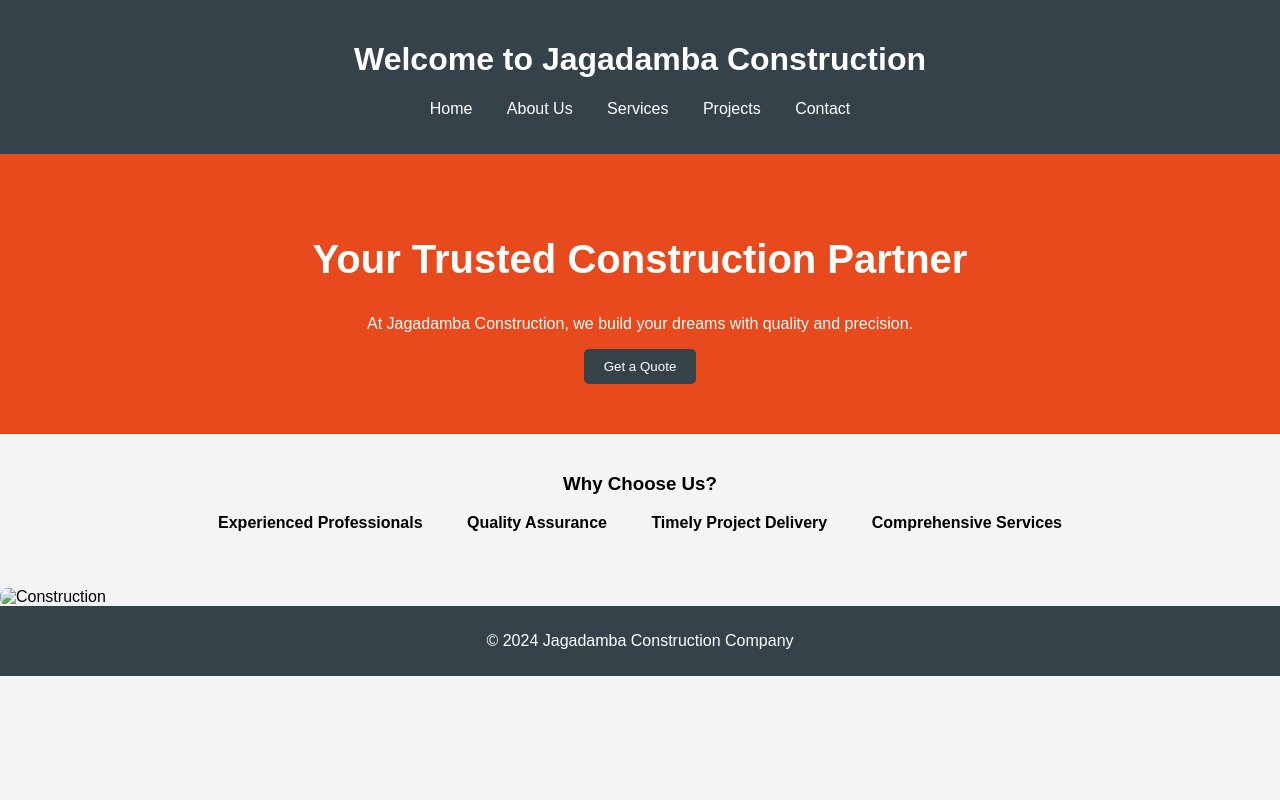
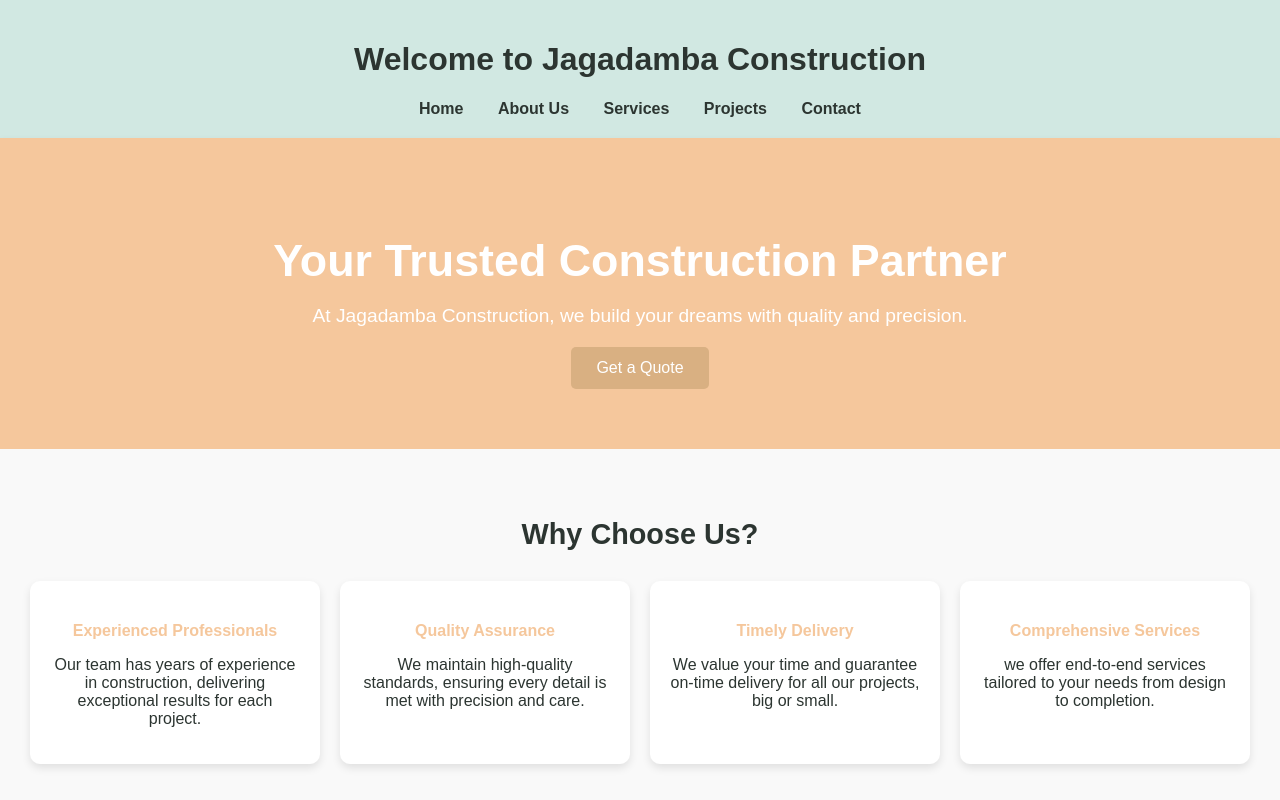
Before and after one commit to Sharanbabu1/Jagadamba-Construction-Company-_MSD424PER1, a website: page index.html in a window 1280 px wide. Shown: the top 800 px of the page. Drawn offline with Linux system fonts and the light colour scheme.

Commit message:
Update index.html

```diff
--- a/index.html
+++ b/index.html
@@ -10,60 +10,112 @@
             margin: 0;
             padding: 0;
             background-color: #f4f4f4;
+            color: #2c3531;
         }
         header {
-            background: #35424a;
-            color: #ffffff;
+            background: #D1E8E2;
+            color: #2c3531;
             padding: 20px 0;
             text-align: center;
+            box-shadow: 0 4px 8px rgba(0, 0, 0, 0.1);
         }
         nav ul {
             list-style: none;
             padding: 0;
+            margin: 0;
         }
         nav ul li {
             display: inline;
             margin: 0 15px;
         }
         nav ul li a {
-            color: #ffffff;
+            color: #2c3531;
             text-decoration: none;
+            font-weight: bold;
+            transition: color 0.3s;
+        }
+        nav ul li a:hover {
+            color: #f5c79c;
         }
         .hero {
-            background: #e8491d;
+            background: #f5c79c;
             color: #ffffff;
-            padding: 50px 0;
+            padding: 60px 20px;
+            text-align: center;
+            box-shadow: 0 4px 8px rgba(0, 0, 0, 0.1);
+        }
+        .hero h2 {
+            font-size: 2.8em;
+            margin-bottom: 10px;
+        }
+        .hero p {
+            font-size: 1.2em;
+            margin-bottom: 20px;
+        }
+        .hero button {
+            padding: 12px 25px;
+            background-color: #D9B082;
+            color: white;
+            border: none;
+            border-radius: 5px;
+            cursor: pointer;
+            font-size: 1em;
+            transition: background-color 0.3s;
+        }
+        .hero button:hover {
+            background-color: #b5885b;
+        }
+        .features {
+            padding: 40px 20px;
+            background-color: #f9f9f9;
             text-align: center;
         }
-        .hero h2 {
-            font-size: 2.5em;
+        .features h3 {
+            font-size: 1.8em;
+            color: #2c3531;
+            margin-bottom: 30px;
         }
-        .features {
+        .feature-cards {
+            display: flex;
+            justify-content: center;
+            gap: 20px;
+            flex-wrap: wrap;
+        }
+        .card {
+            background: #ffffff;
+            border-radius: 10px;
             padding: 20px;
-            text-align: center;
+            width: 250px;
+            box-shadow: 0 4px 8px rgba(0, 0, 0, 0.1);
+            transition: transform 0.3s ease;
         }
-        .features ul {
-            list-style: none;
-            padding: 0;
+        .card:hover {
+            transform: translateY(-5px);
         }
-        .features li {
-            display: inline-block;
-            margin: 0 20px;
-            font-weight: bold;
+        .card h4 {
+            color: #f5c79c;
+            margin-bottom: 10px;
+        }
+        .card p {
+            color: #2c3531;
+            font-size: 1em;
+        }
+        .projects {
+            padding: 20px;
         }
         .projects img {
             width: 100%;
             border-radius: 8px;
             margin-top: 20px;
+            box-shadow: 0 4px 8px rgba(0, 0, 0, 0.1);
         }
         footer {
-            background: #35424a;
-            color: #ffffff;
+            background: #d1d1d1;
+            color: #2c3531;
             text-align: center;
-            padding: 10px 0;
-            position: relative;
-            bottom: 0;
-            width: 100%;
+            padding: 15px 0;
+            font-size: 0.9em;
+            border-top: 1px solid #ccc;
         }
     </style>
 </head>
@@ -84,16 +136,28 @@
         <section class="hero">
             <h2>Your Trusted Construction Partner</h2>
             <p>At Jagadamba Construction, we build your dreams with quality and precision.</p>
-            <button onclick="window.location.href='/contact'" style="padding: 10px 20px; background-color: #35424a; color: white; border: none; border-radius: 5px; cursor: pointer;">Get a Quote</button>
+            <button onclick=" window.location.href='/contact'">Get a Quote</button>
         </section>
         <section class="features">
             <h3>Why Choose Us?</h3>
-            <ul>
-                <li>Experienced Professionals</li>
-                <li>Quality Assurance</li>
-                <li>Timely Project Delivery</li>
-                <li>Comprehensive Services</li>
-            </ul>
+            <div class="feature-cards">
+                <div class="card">
+                    <h4>Experienced Professionals</h4>
+                    <p>Our team has years of experience in construction, delivering exceptional results for each project.</p>
+                </div>
+                <div class="card">
+                    <h4>Quality Assurance</h4>
+                    <p>We maintain high-quality standards, ensuring every detail is met with precision and care.</p>
+                </div>
+                <div class="card">
+                    <h4>Timely Delivery</h4>
+                    <p>We value your time and guarantee on-time delivery for all our projects, big or small.</p>
+                </div>
+                <div class="card">
+                    <h4>Comprehensive Services</h4>
+                    <p> we offer end-to-end services tailored to your needs from design to completion.</p>
+                </div>
+            </div>
         </section>
         <section class="projects">
             <img src="" alt="Construction" class="responsive-img">
```
